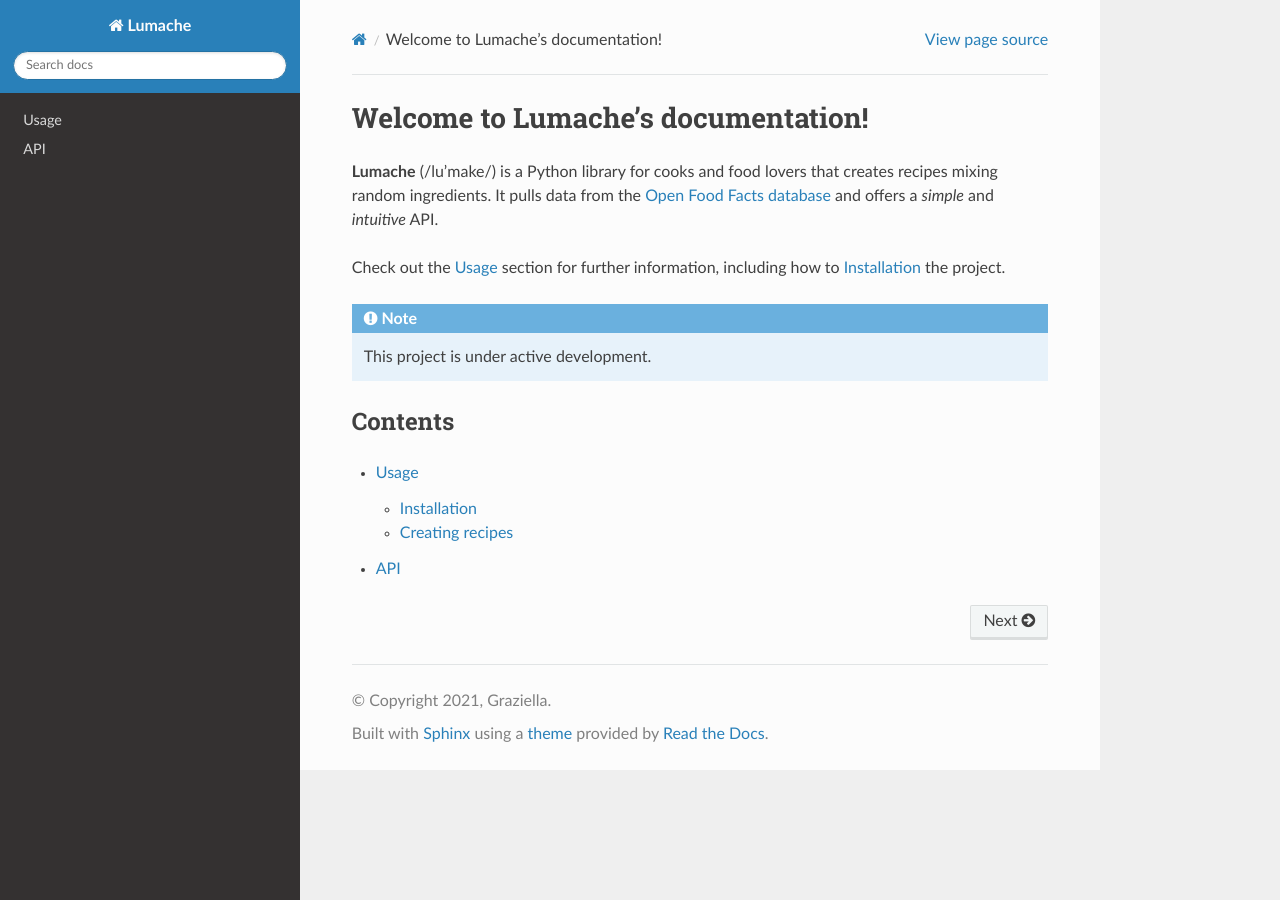
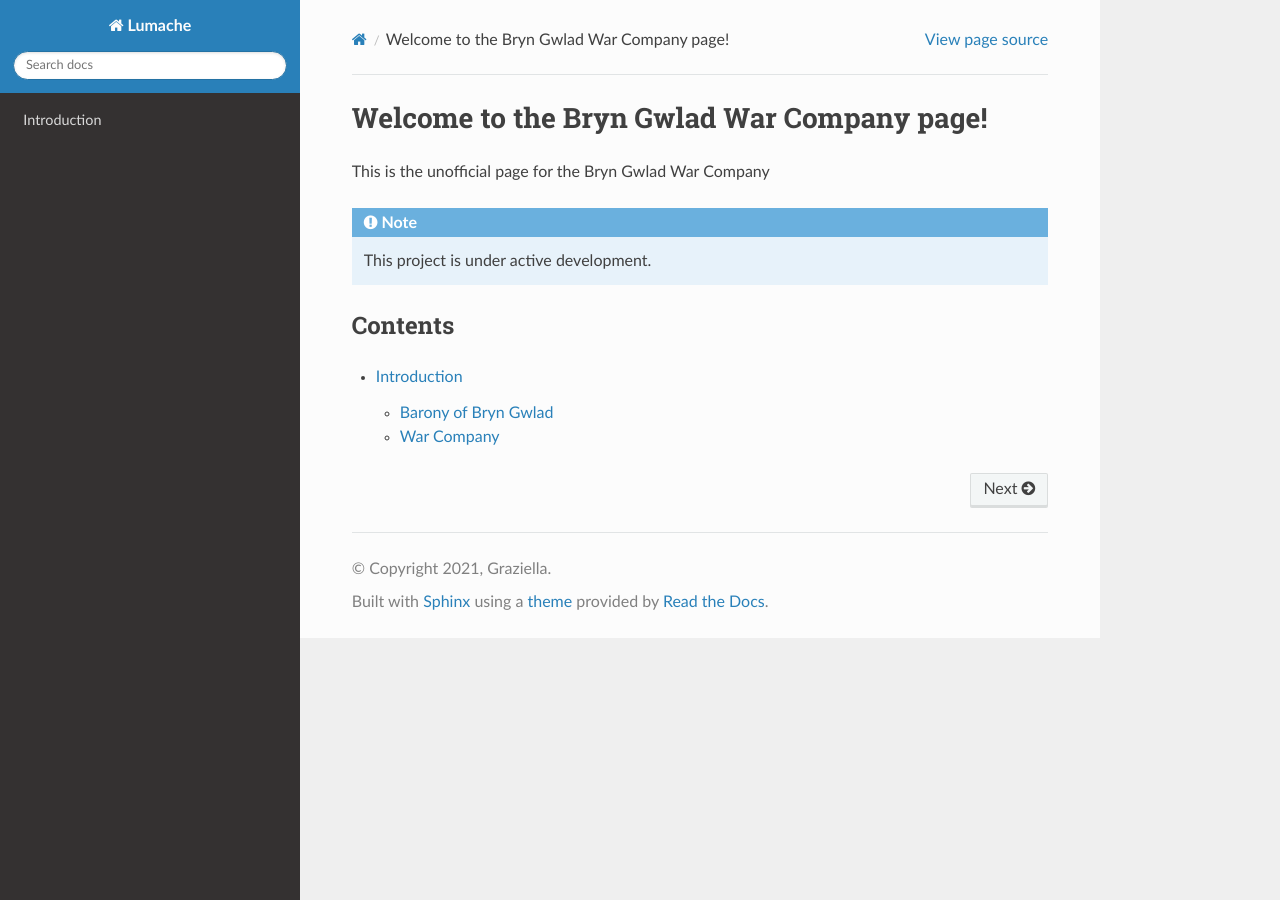
Before and after one commit to bgwarcompany/bgwarcompany, a Sphinx documentation site: the page built from docs/source/index.rst, in a window 1280 px wide. Built offline with Sphinx 7.4.7 and the Read the Docs theme 3.1.0, drawn with Linux system fonts in a browser that asks for light colours.

Commit message:
Update index.rst

```diff
--- a/docs/source/index.rst
+++ b/docs/source/index.rst
@@ -1,13 +1,7 @@
-Welcome to Lumache's documentation!
-===================================
+Welcome to the Bryn Gwlad War Company page!
+==========================================
 
-**Lumache** (/lu'make/) is a Python library for cooks and food lovers
-that creates recipes mixing random ingredients.
-It pulls data from the `Open Food Facts database <https://world.openfoodfacts.org/>`_
-and offers a *simple* and *intuitive* API.
-
-Check out the :doc:`usage` section for further information, including
-how to :ref:`installation` the project.
+This is the unofficial page for the Bryn Gwlad War Company
 
 .. note::
 
@@ -18,5 +12,4 @@ Contents
 
 .. toctree::
 
-   usage
-   api
+   introduction
```
